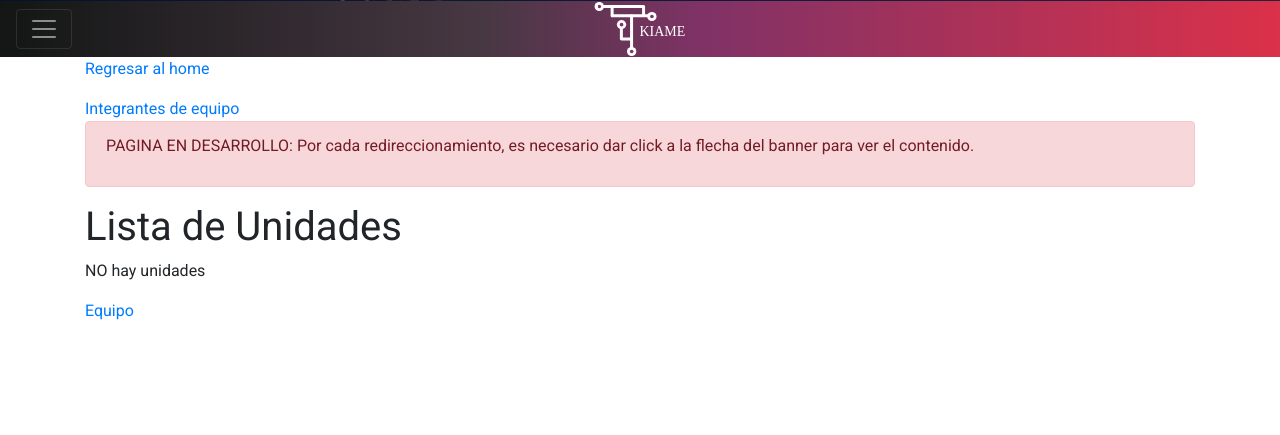
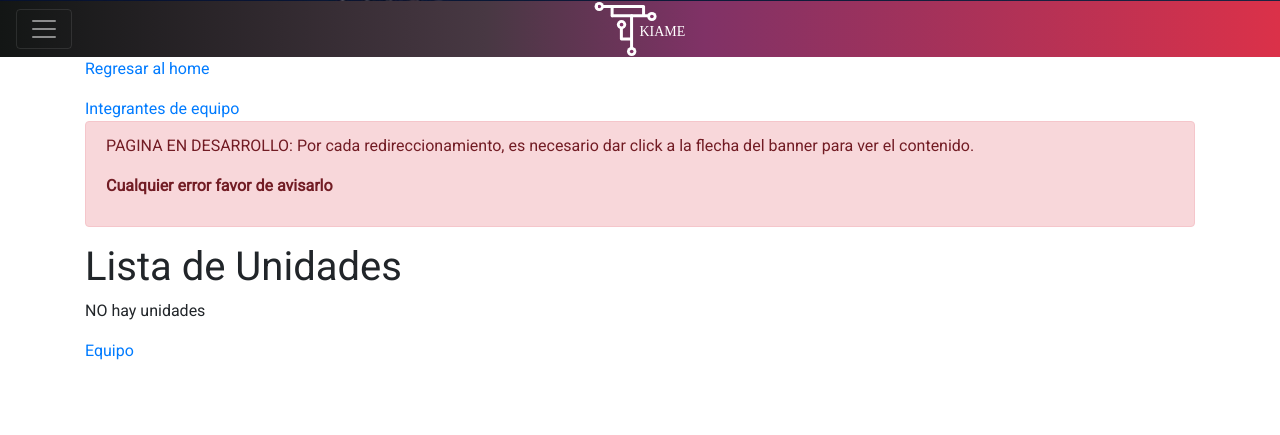
Before and after one commit to EGAMAGZ/EstIndCont, a Django app: page / in a window 1280 px wide. Shown: the part 799-1234 px from the top of the page. Run offline with Django 3.2, Linux system fonts and the light colour scheme; data that the repository does not hold is empty; some libraries are stand-ins or nearby versions.

Commit message:
Added comment

```diff
--- a/core/templates/core/base.html
+++ b/core/templates/core/base.html
@@ -37,6 +37,7 @@
             <a href="{% url 'team-members' %}">Integrantes de equipo</a>
             <div class="alert alert-danger">
                 <p>PAGINA EN DESARROLLO: Por cada redireccionamiento, es necesario dar click a la flecha del banner para ver el contenido.</p>
+                <p><b>Cualquier error favor de avisarlo</b></p>
             </div>
                     {% block content %}{% endblock %}
             </div>
```
